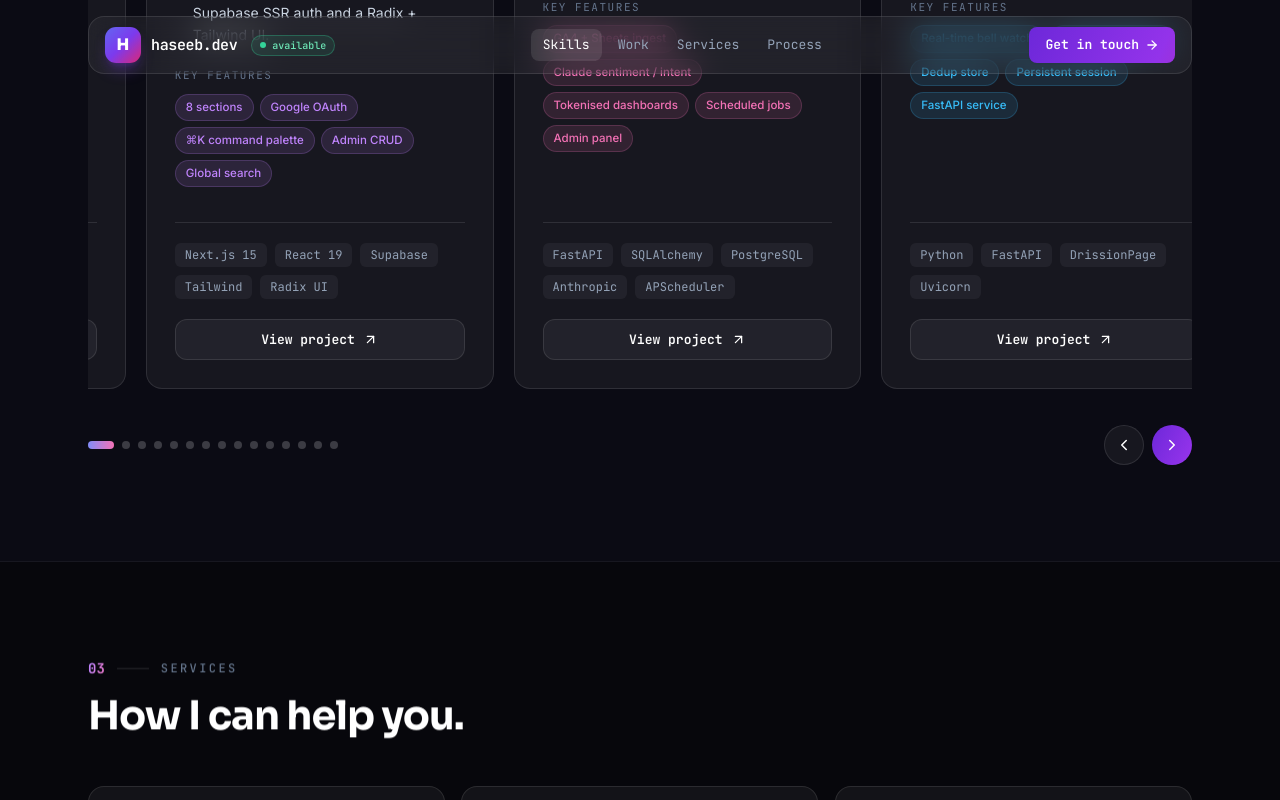
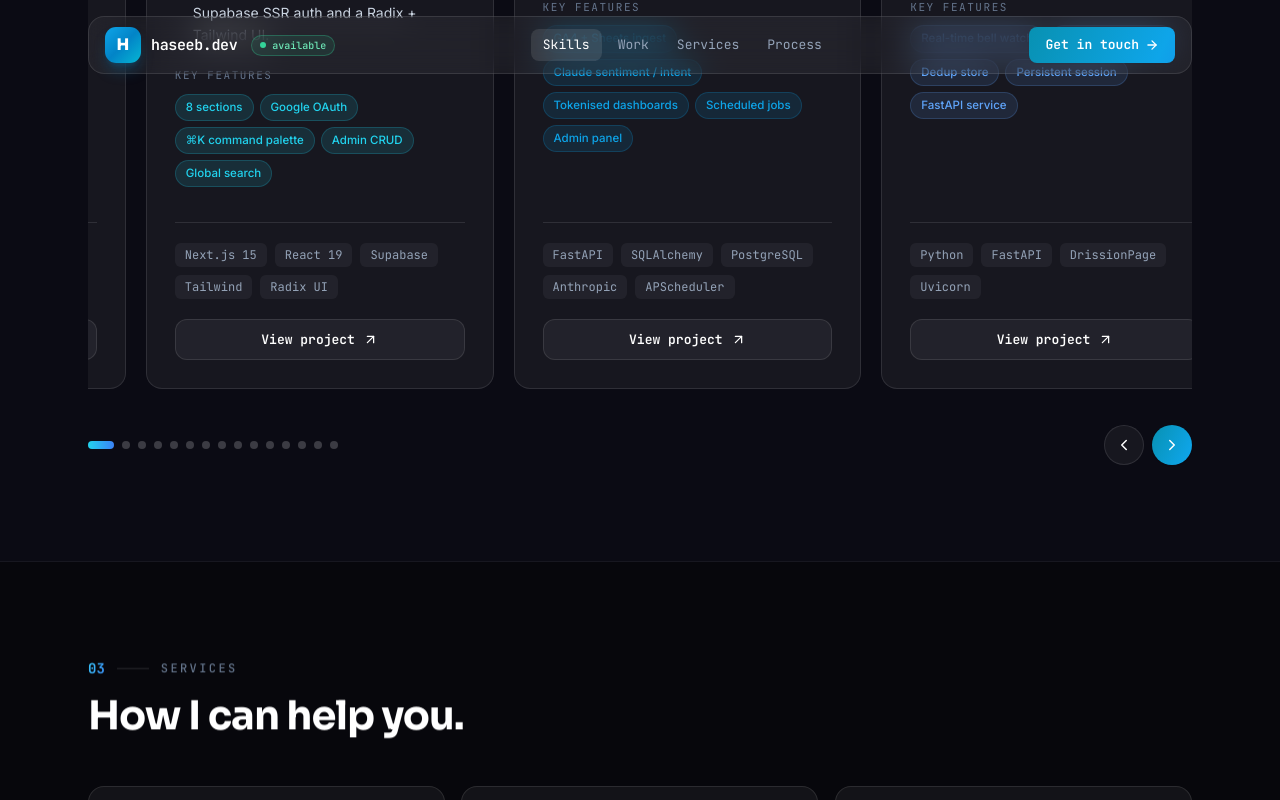
Before and after one commit to haseeb9933/portfolio, a Next.js app: page / in a window 1280 px wide. Both pictures are taken after a click on the button 101 px from the left and 3170 px from the top of the page. Shown: the part 2725-3525 px from the top of the page. Built offline with nearby package versions, Linux system fonts and the light colour scheme.

Commit message:
Restyle: replace neon purple/pink with cyan-blue accent

```diff
--- a/app/globals.css
+++ b/app/globals.css
@@ -26,22 +26,22 @@ body {
 
 /* ── Neon gradient text (for dark bg) ── */
 .grad-text {
-  background-image: linear-gradient(115deg, #818cf8 0%, #c084fc 45%, #f472b6 100%);
+  background-image: linear-gradient(115deg, #22d3ee 0%, #38bdf8 45%, #3b82f6 100%);
   -webkit-background-clip: text;
   background-clip: text;
   color: transparent;
 }
 .grad-btn {
-  background-image: linear-gradient(115deg, #6d28d9 0%, #9333ea 55%, #db2777 120%);
+  background-image: linear-gradient(115deg, #0891b2 0%, #0ea5e9 55%, #2563eb 120%);
   background-size: 160% 160%;
   transition: background-position 0.4s ease, box-shadow 0.3s ease, transform 0.2s ease;
 }
 .grad-btn:hover {
   background-position: 100% 0;
   transform: translateY(-2px) scale(1.025);
-  box-shadow: 0 14px 34px -10px rgba(124, 58, 237, 0.65);
+  box-shadow: 0 14px 34px -10px rgba(2, 132, 199, 0.6);
 }
-.grad-ring { background-image: linear-gradient(140deg, #818cf8, #c084fc, #f472b6); }
+.grad-ring { background-image: linear-gradient(140deg, #22d3ee, #38bdf8, #3b82f6); }
 
 /* ── Glassmorphism ── */
 .glass {
@@ -59,16 +59,16 @@ body {
 }
 .glass-hover:hover {
   background: rgba(255, 255, 255, 0.10);
-  border-color: rgba(168, 139, 250, 0.6);
+  border-color: rgba(56, 189, 248, 0.6);
   transform: translateY(-7px) scale(1.015);
-  box-shadow: 0 34px 80px -26px rgba(124, 58, 237, 0.7);
+  box-shadow: 0 34px 80px -26px rgba(2, 132, 199, 0.6);
 }
 /* gradient-outlined glass card */
 .grad-border {
   border: 1px solid transparent;
   background:
     linear-gradient(#0c0c15, #0c0c15) padding-box,
-    linear-gradient(135deg, #818cf8, #c084fc, #f472b6) border-box;
+    linear-gradient(135deg, #22d3ee, #38bdf8, #3b82f6) border-box;
 }
 
 /* ── Aurora blobs ── */
@@ -102,12 +102,12 @@ body {
   background-size: 52px 52px;
 }
 
-::selection { background: rgba(168, 139, 250, 0.3); color: #fff; }
+::selection { background: rgba(56, 189, 248, 0.3); color: #fff; }
 
 ::-webkit-scrollbar { width: 11px; }
 ::-webkit-scrollbar-track { background: #0b0b14; }
 ::-webkit-scrollbar-thumb { background: #2a2a3a; border-radius: 8px; border: 3px solid #0b0b14; }
-::-webkit-scrollbar-thumb:hover { background: #7c3aed; }
+::-webkit-scrollbar-thumb:hover { background: #0ea5e9; }
 
 /* ── Smooth animation layer ────────────────────────────── */
 
@@ -139,7 +139,7 @@ body {
 .navlink { position: relative; }
 .navlink::after {
   content: ""; position: absolute; left: 0; right: 0; bottom: -5px; height: 1.5px;
-  background: linear-gradient(90deg, #818cf8, #f472b6);
+  background: linear-gradient(90deg, #22d3ee, #3b82f6);
   transform: scaleX(0); transform-origin: left;
   transition: transform .3s cubic-bezier(.22, 1, .36, 1);
 }
@@ -149,8 +149,8 @@ body {
 .glow-card::after {
   content: ""; position: absolute; inset: 0; border-radius: inherit; pointer-events: none; z-index: 0;
   background:
-    radial-gradient(260px circle at var(--mx, 50%) var(--my, 50%), rgba(168, 139, 250, .16), transparent 62%),
-    radial-gradient(140px circle at var(--mx, 50%) var(--my, 50%), rgba(244, 114, 182, .10), transparent 68%);
+    radial-gradient(260px circle at var(--mx, 50%) var(--my, 50%), rgba(56, 189, 248, .16), transparent 62%),
+    radial-gradient(140px circle at var(--mx, 50%) var(--my, 50%), rgba(34, 211, 238, .10), transparent 68%);
   opacity: 0; transition: opacity .4s cubic-bezier(0.22, 1, 0.36, 1);
 }
 .glow-card:hover::after { opacity: 1; }
--- a/app/page.tsx
+++ b/app/page.tsx
@@ -13,7 +13,7 @@ const marquee = [
   "PostgreSQL", "Docker", "AWS", "Twilio", "ElevenLabs", "RAG",
 ];
 
-const skillAccents = ["#a78bfa", "#f472b6", "#38bdf8", "#34d399", "#c084fc", "#fbbf24"];
+const skillAccents = ["#38bdf8", "#22d3ee", "#0ea5e9", "#2dd4bf", "#60a5fa", "#7dd3fc"];
 
 const process = [
   { n: "01", title: "Scope", desc: "We pin down the real problem, success criteria, and constraints — no scope creep, no guesswork." },
@@ -114,7 +114,7 @@ export default function Home() {
           {/* photo */}
           <div className="enter-pop relative mx-auto w-full max-w-sm">
             <div className="aurora -inset-6 h-full w-full bg-fuchsia/30" />
-            <div className="grad-ring relative rounded-[30px] p-[1.5px] shadow-[0_40px_90px_-30px_rgba(124,58,237,0.6)]">
+            <div className="grad-ring relative rounded-[30px] p-[1.5px] shadow-[0_40px_90px_-30px_rgba(2,132,199,0.55)]">
               <div className="overflow-hidden rounded-[28px] bg-night2">
                 {/* eslint-disable-next-line @next/next/no-img-element */}
                 <img
--- a/components/AgentGraph.tsx
+++ b/components/AgentGraph.tsx
@@ -8,8 +8,8 @@ function Node({
     <g>
       <rect
         x={x} y={y} width={w} height={h} rx={11}
-        fill={primary ? "rgba(124,58,237,0.18)" : "rgba(255,255,255,0.04)"}
-        stroke={primary ? "#a78bfa" : "rgba(255,255,255,0.18)"}
+        fill={primary ? "rgba(14,165,233,0.18)" : "rgba(255,255,255,0.04)"}
+        stroke={primary ? "#38bdf8" : "rgba(255,255,255,0.18)"}
         strokeWidth={primary ? 1.6 : 1.2}
       />
       <text
@@ -18,7 +18,7 @@ function Node({
         fontFamily="var(--font-mono), monospace"
         fontSize={primary ? 14 : 12.5}
         fontWeight={primary ? 700 : 500}
-        fill={primary ? "#c4b5fd" : "#cbd5e1"}
+        fill={primary ? "#7dd3fc" : "#cbd5e1"}
       >
         {label}
       </text>
@@ -48,14 +48,14 @@ export default function AgentGraph() {
         </defs>
         <rect x="0" y="0" width="520" height="360" fill="url(#dots)" />
 
-        <g fill="none" stroke="#a78bfa" strokeWidth="1.6" strokeOpacity="0.7">
+        <g fill="none" stroke="#38bdf8" strokeWidth="1.6" strokeOpacity="0.7">
           <path className="flow-line" d="M 128 172 H 206" />
           <path className="flow-line" d="M 334 158 C 372 120, 384 98, 404 86" />
           <path className="flow-line" d="M 336 174 H 404" />
           <path className="flow-line" d="M 334 188 C 372 226, 384 248, 404 262" />
         </g>
 
-        <g fill="#c084fc">
+        <g fill="#22d3ee">
           <circle cx="404" cy="86" r="3.2" className="animate-nodepulse" />
           <circle cx="404" cy="174" r="3.2" className="animate-nodepulse" style={{ animationDelay: "0.5s" }} />
           <circle cx="404" cy="262" r="3.2" className="animate-nodepulse" style={{ animationDelay: "1s" }} />
--- a/components/ProjectSlider.tsx
+++ b/components/ProjectSlider.tsx
@@ -3,7 +3,7 @@
 import { useEffect, useRef, useState } from "react";
 import { projects } from "@/lib/data";
 
-const accents = ["#a78bfa", "#c084fc", "#f472b6", "#38bdf8", "#fbbf24", "#34d399", "#fb7185"];
+const accents = ["#38bdf8", "#22d3ee", "#0ea5e9", "#60a5fa", "#2dd4bf", "#7dd3fc", "#818cf8"];
 
 export default function ProjectSlider() {
   const ref = useRef<HTMLDivElement | null>(null);
@@ -151,7 +151,7 @@ export default function ProjectSlider() {
               className="h-2 cursor-pointer rounded-full transition-all duration-300"
               style={{
                 width: active === i ? 26 : 8,
-                background: active === i ? "linear-gradient(90deg,#818cf8,#f472b6)" : "rgba(255,255,255,0.2)",
+                background: active === i ? "linear-gradient(90deg,#22d3ee,#3b82f6)" : "rgba(255,255,255,0.2)",
               }}
             />
           ))}
--- a/tailwind.config.ts
+++ b/tailwind.config.ts
@@ -22,10 +22,10 @@ const config: Config = {
         brand: "#4f46e5",     // accent (indigo)
         brandDark: "#4338ca",
         brandSoft: "#eef2ff",
-        iris: "#6366f1",
-        violet: { DEFAULT: "#7c3aed", 200: "#ddd6fe", 300: "#c4b5fd", 400: "#a78bfa" },
-        fuchsia: { DEFAULT: "#db2777", 300: "#f0abfc", 400: "#e879f9" },
-        sky: "#0ea5e9",
+        iris: "#0ea5e9",
+        violet: { DEFAULT: "#0284c7", 200: "#bae6fd", 300: "#7dd3fc", 400: "#38bdf8" },
+        fuchsia: { DEFAULT: "#06b6d4", 300: "#67e8f9", 400: "#22d3ee" },
+        sky: "#38bdf8",
         amber: "#f59e0b",
         emerald: { DEFAULT: "#10b981", 400: "#34d399", 500: "#10b981" },
         tint: "#f5f3ff",
```
Also changed, not shown: app/layout.tsx (+1 -1 lines).
